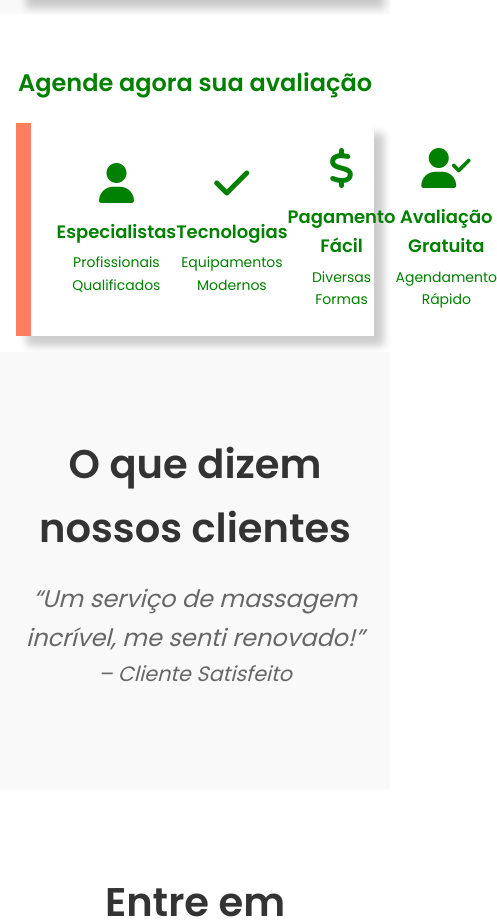
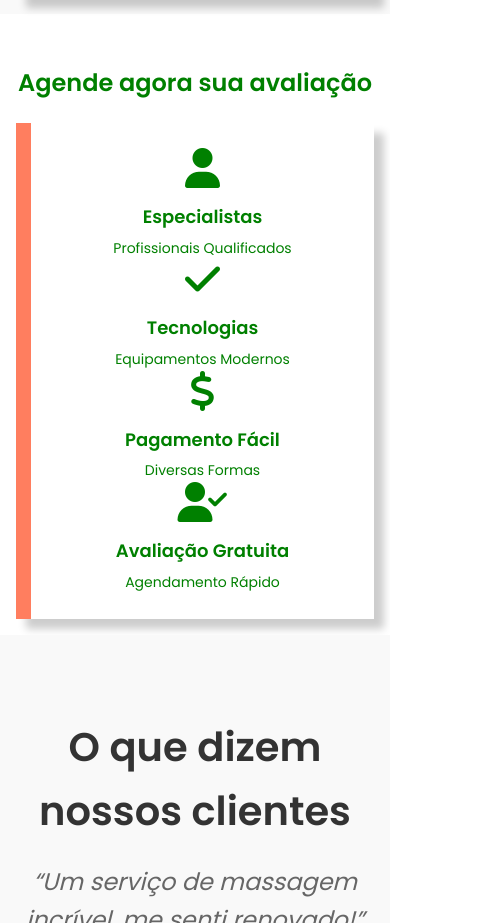
Before and after one commit to alexandre1Work/projeto-betadev, a plain HTML site: page index.html in a window 390 px wide. Shown: the part 4120-5043 px from the top of the page, 497 px wide, since content can reach past the window. Drawn offline with nearby package versions, Linux system fonts and the light colour scheme.

Commit message:
fix responsive mobile

```diff
--- a/css/style.css
+++ b/css/style.css
@@ -438,4 +438,7 @@ video {
   .servicos-section .servicos-container {
     grid-template-columns: repeat(1, 1fr);
   }
+  .detalhes-container {
+    flex-direction: column;
+  }
 }
```
